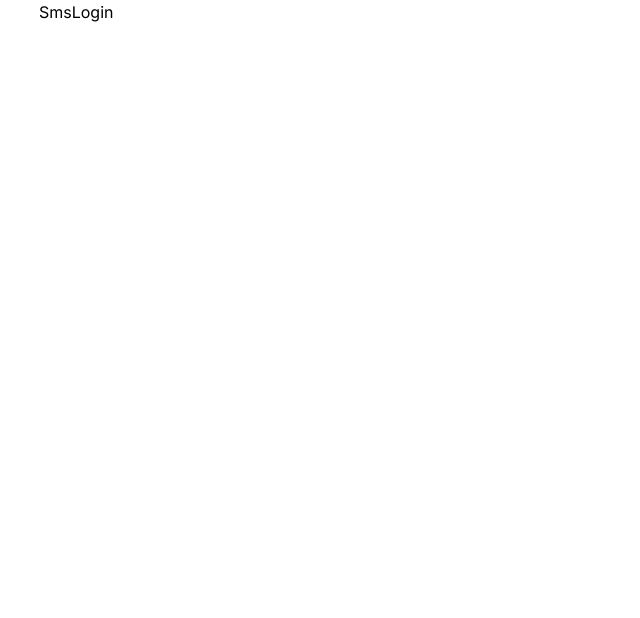
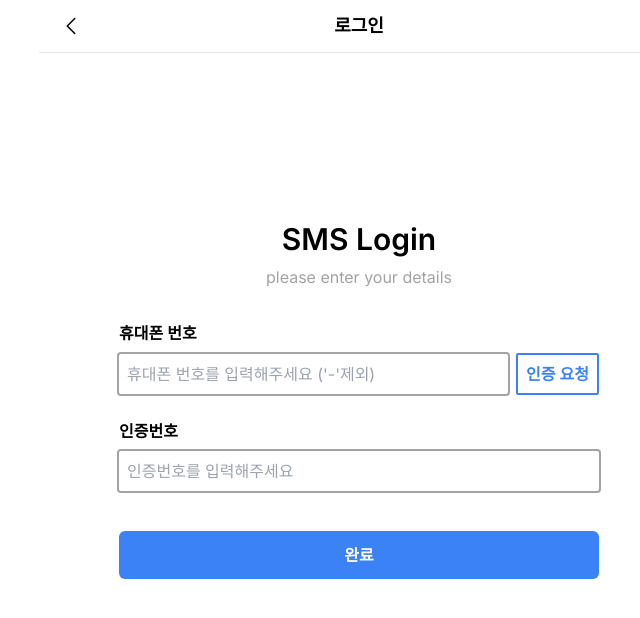
Before and after one commit to MrJinkyu/rescue-of-pets, a Next.js app: page /sms in a window 1280 px wide. Shown: the top 618 px of the page, without its empty margins (281-921 px from the left). Built offline with nearby package versions, Linux system fonts and the light colour scheme.

Commit message:
feat: sms 로그인 페이지  UI 작업

```diff
--- a/app/(auth)/create-account/page.tsx
+++ b/app/(auth)/create-account/page.tsx
@@ -11,14 +11,14 @@ import { createUser } from "./action";
 export default function CreateAccount() {
   const [state, dispatch] = useFormState(createUser, null);
   return (
-    <section className=" flex flex-col items-center justify-center w-full h-screen">
+    <section className="flex flex-col items-center justify-center w-full h-screen md:pt-[53px]">
       <AddTopBar title="회원가입" />
-      <main className="flex flex-col items-center gap-8 w-full">
+      <main className="flex flex-col items-center gap-6 w-full">
         <div className="flex flex-col gap-2 items-center text-black">
           <p className="font-semibold text-3xl">Create Account</p>
           <p className="text-md text-neutral-400">please enter your details</p>
         </div>
-        <form action={dispatch} className="flex flex-col gap-4 w-3/4">
+        <form action={dispatch} className="flex flex-col gap-3 w-3/4">
           <Input
             label="닉네임"
             name="username"
--- a/app/(auth)/sms/page.tsx
+++ b/app/(auth)/sms/page.tsx
@@ -1,5 +1,50 @@
-import React from "react";
+"use client";
+
+import AuthButton from "@/components/(auth)/auth-button";
+import Input from "@/components/(auth)/input";
+import Line from "@/components/(auth)/line";
+import SmsButton from "@/components/(auth)/sms-button";
+import AddTopBar from "@/components/common/add-top-bar";
+import Link from "next/link";
 
 export default function SmsLogin() {
-  return <div>SmsLogin</div>;
+  return (
+    <section className=" flex flex-col items-center justify-center w-full h-screen">
+      <AddTopBar title="로그인" />
+      <main className="flex flex-col items-center gap-8 w-full">
+        <div className="flex flex-col gap-2 items-center text-black">
+          <p className="font-semibold text-3xl">SMS Login</p>
+          <p className="text-md text-neutral-400">please enter your details</p>
+        </div>
+        <form className="flex flex-col gap-4 w-3/4">
+          <div className="w-full flex flex-col gap-2">
+            <div className="font-semibold">휴대폰 번호</div>
+            <div className="flex items-center gap-2">
+              <input
+                name="phone"
+                type="text"
+                placeholder="휴대폰 번호를 입력해주세요 ('-'제외)"
+                required
+                className="border-none outline-none flex-1 ring-2 rounded-sm p-2 focus:ring-blue-500 ${
+         ring-neutral-400
+        "
+              />
+              <button className="flex items-center text-blue-500 rounded-sm h-[42px] border-2 border-blue-500 p-2 font-semibold">
+                인증 요청
+              </button>
+            </div>
+            <div className="text-red-500"></div>
+          </div>
+          <Input
+            label="인증번호"
+            name="token"
+            type="text"
+            placeholder="인증번호를 입력해주세요"
+            required
+          />
+          <AuthButton text="완료" />
+        </form>
+      </main>
+    </section>
+  );
 }
```
